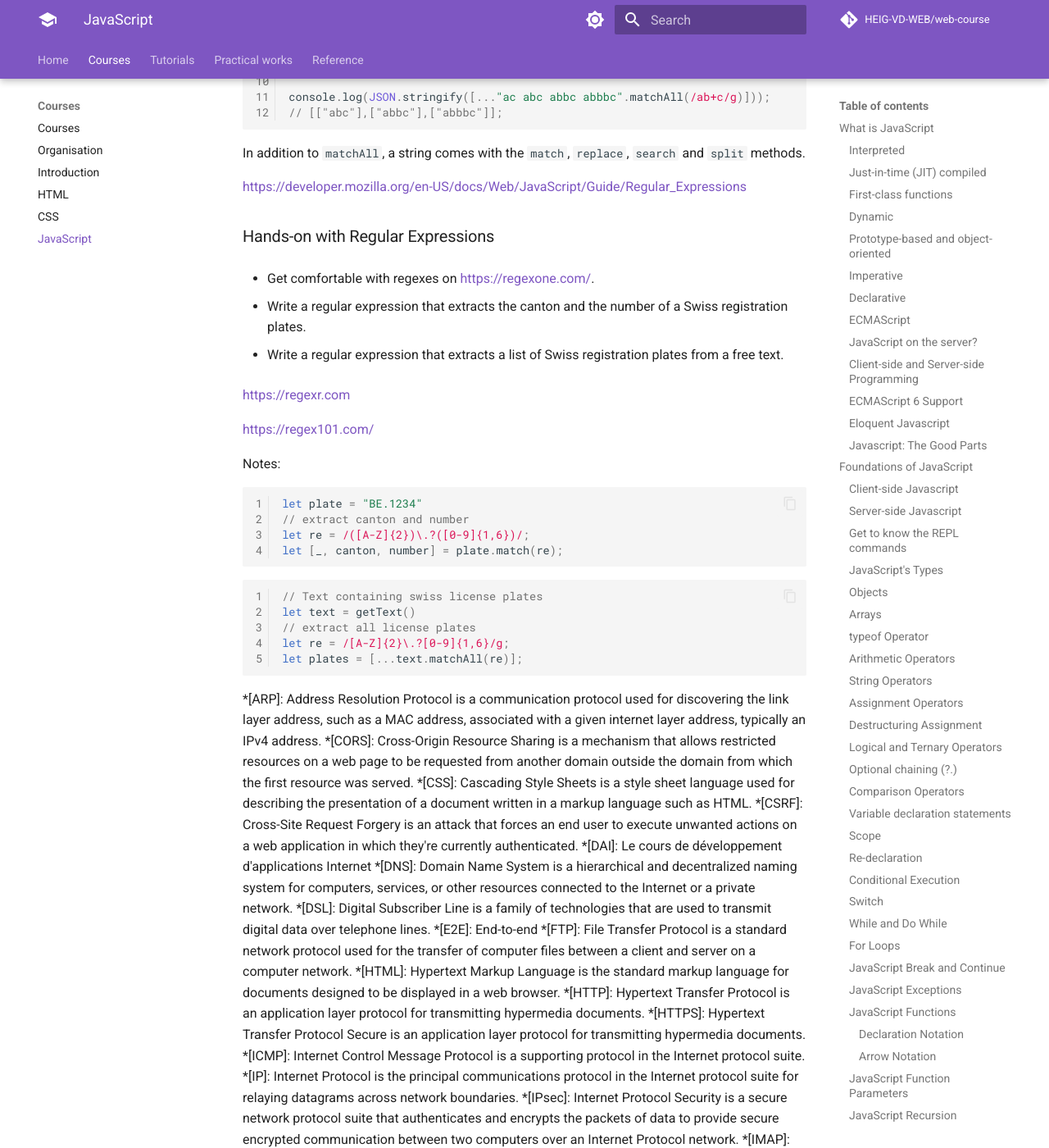
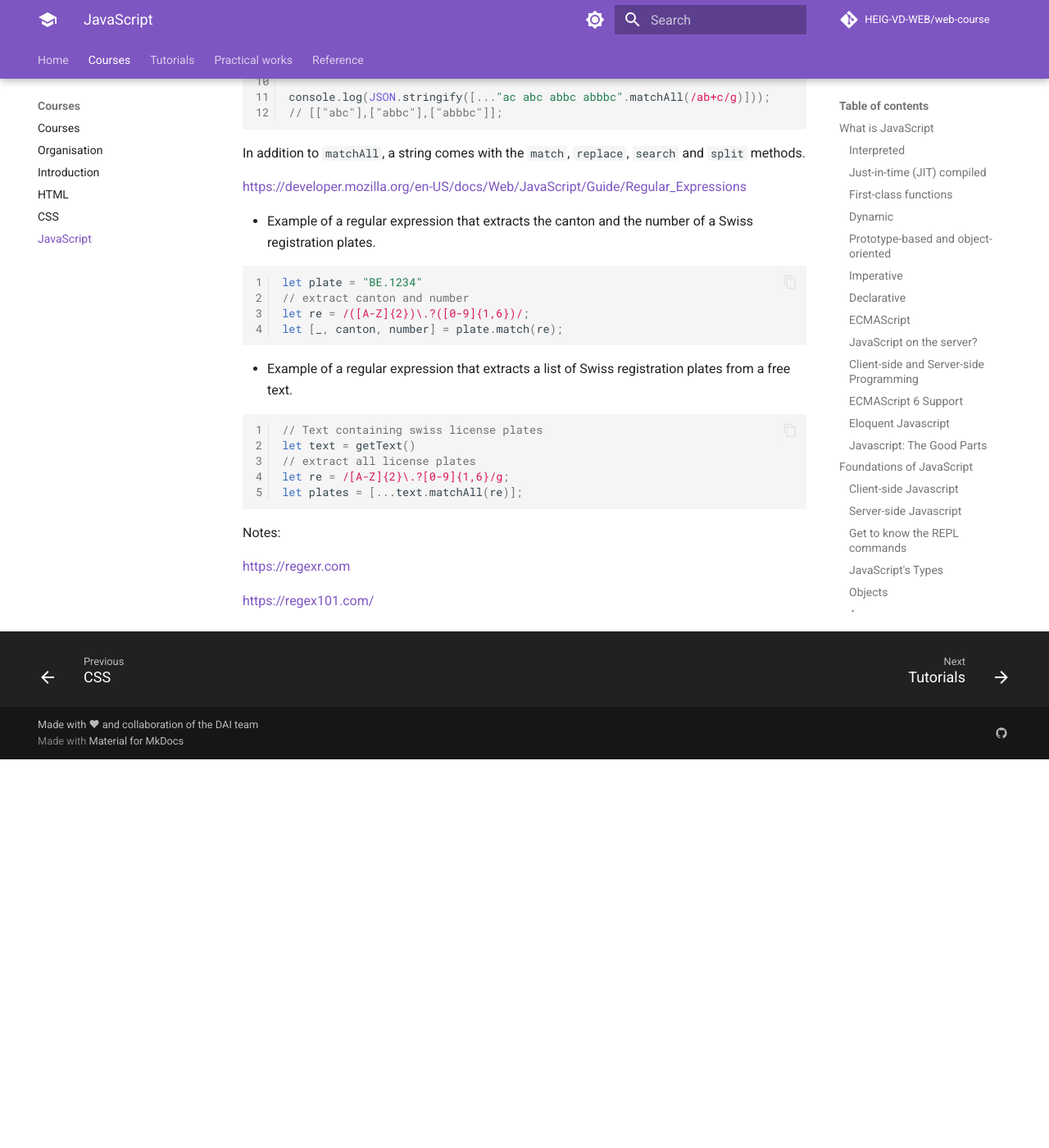
Before and after one commit to HEIG-VD-WEB/web-course, an MkDocs documentation site: the page built from docs/courses/javascript/index.md, in a window 1280 px wide and 1400 px high, scrolled down 19218 px. Shown: the whole window at 82% size. Built offline with MkDocs 1.6.1 and Material for MkDocs 9.7.7, drawn with Linux system fonts in a browser that asks for light colours; comment, search, counter and statistics services are not loaded; after the commit the page ends 20144 px from its top, so only the background shows below that; some of the changed text lies outside the part shown.

Commit message:
correct courses

````diff
--- a/docs/courses/javascript/index.md
+++ b/docs/courses/javascript/index.md
@@ -839,21 +839,7 @@ In addition to `matchAll`, a string comes with the `match`, `replace`, `search`
 
 [https://developer.mozilla.org/en-US/docs/Web/JavaScript/Guide/Regular_Expressions](https://developer.mozilla.org/en-US/docs/Web/JavaScript/Guide/Regular_Expressions)
 
-### Hands-on with Regular Expressions
-
-- Get comfortable with regexes on [https://regexone.com/](https://regexone.com/).
-
-- Write a regular expression that extracts the canton and the number of a Swiss registration plates.
-
-- Write a regular expression that extracts a list of Swiss registration plates from a free text.
-
-[https://regexr.com](https://regexr.com)
-
-[https://regex101.com/](https://regex101.com/)
-
-Notes:
-
-<div class="spoiler">
+- Example of a regular expression that extracts the canton and the number of a Swiss registration plates.
 
 ```js
 let plate = "BE.1234"
@@ -862,6 +848,8 @@ let re = /([A-Z]{2})\.?([0-9]{1,6})/;
 let [_, canton, number] = plate.match(re);
 ```
 
+- Example of a regular expression that extracts a list of Swiss registration plates from a free text.
+
 ```js
 // Text containing swiss license plates
 let text = getText()
@@ -869,3 +857,9 @@ let text = getText()
 let re = /[A-Z]{2}\.?[0-9]{1,6}/g;
 let plates = [...text.matchAll(re)];
 ```
+
+Notes:
+
+[https://regexr.com](https://regexr.com)
+
+[https://regex101.com/](https://regex101.com/)
````
Also changed, not shown: docs/index.md (+0 -8 lines).
